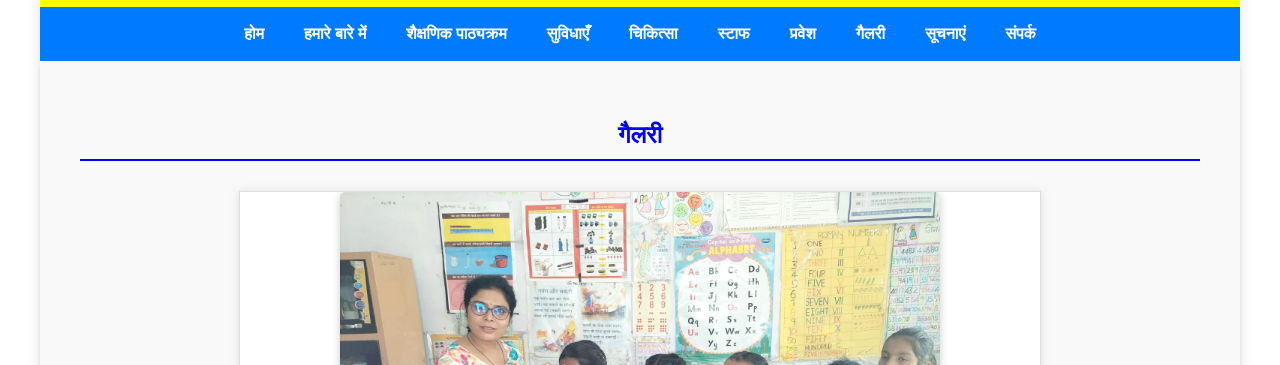
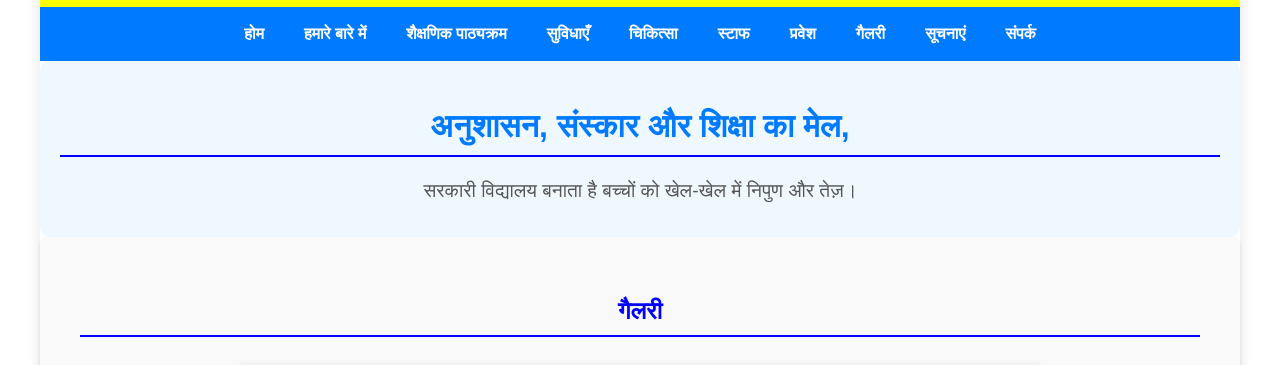
Before and after one commit to chhama06/PS--Rabupura1, a plain HTML site: page index.html in a window 1280 px wide. Shown: the part 420-785 px from the top of the page. Drawn offline with Linux system fonts and the light colour scheme.

Commit message:
Update index.html

```diff
--- a/index.html
+++ b/index.html
@@ -640,6 +640,13 @@
             <a href="#notices">सूचनाएं</a>
             <a href="#contact">संपर्क</a>
         </nav>
+        <div style="background-color:#f0f8ff; padding:20px; border-radius:10px; font-family: 'Arial', sans-serif; color:#333; text-align:center;">
+  <h2 style="color:#007bff; font-size:2em; margin-bottom:10px;">अनुशासन, संस्कार और शिक्षा का मेल,</h2>
+  <p style="font-size:1.2em; line-height:1.6; color:#555;">
+    सरकारी विद्यालय बनाता है बच्चों को खेल-खेल में निपुण और तेज़।
+  </p>
+        </div>
+
                 <section id="gallery" class="gallery-section">
             <h2>गैलरी</h2>
             <div class="gallery-container">
```
